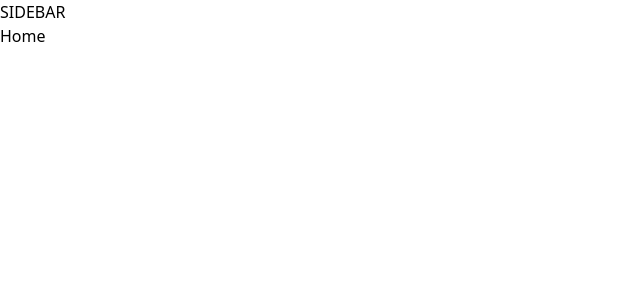
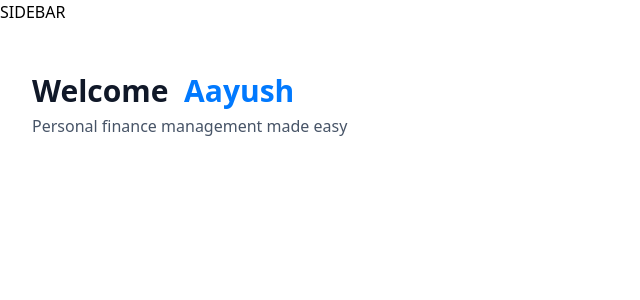
Before and after one commit to abadoni5/CashWiz, a Next.js app: page / in a window 1280 px wide. Shown: the top 300 px of the page, without its empty margins (0-640 px from the left). Built offline with nearby package versions, Linux system fonts and the light colour scheme.

Commit message:
add home header component

```diff
--- a/app/(root)/page.tsx
+++ b/app/(root)/page.tsx
@@ -1,7 +1,22 @@
 import React from "react";
+import HeaderBox from "@/components/HeaderBox";
 
 const Home = () => {
-  return <div>Home</div>;
+  const loggedIn = { firstName: "Aayush" };
+  return (
+    <section className="home">
+      <div className="home-content">
+        <header className="home-header">
+          <HeaderBox
+            type="greeting"
+            title="Welcome"
+            user={loggedIn?.firstName || "Guest"}
+            subtext="Personal finance management made easy"
+          />
+        </header>
+      </div>
+    </section>
+  );
 };
 
 export default Home;
--- /dev/null
+++ b/components/HeaderBox.tsx
@@ -0,0 +1,22 @@
+import React from "react";
+
+const HeaderBox = ({
+  type = "title",
+  title,
+  subtext,
+  user,
+}: HeaderBoxProps) => {
+  return (
+    <div className="header-box">
+      <h1 className="header-box-title">
+        {title}
+        {type === "greeting" && (
+          <span className="text-bankGradient">&nbsp; {user}</span>
+        )}
+      </h1>
+      <p className="header-box-subtext">{subtext}</p>
+    </div>
+  );
+};
+
+export default HeaderBox;
```
